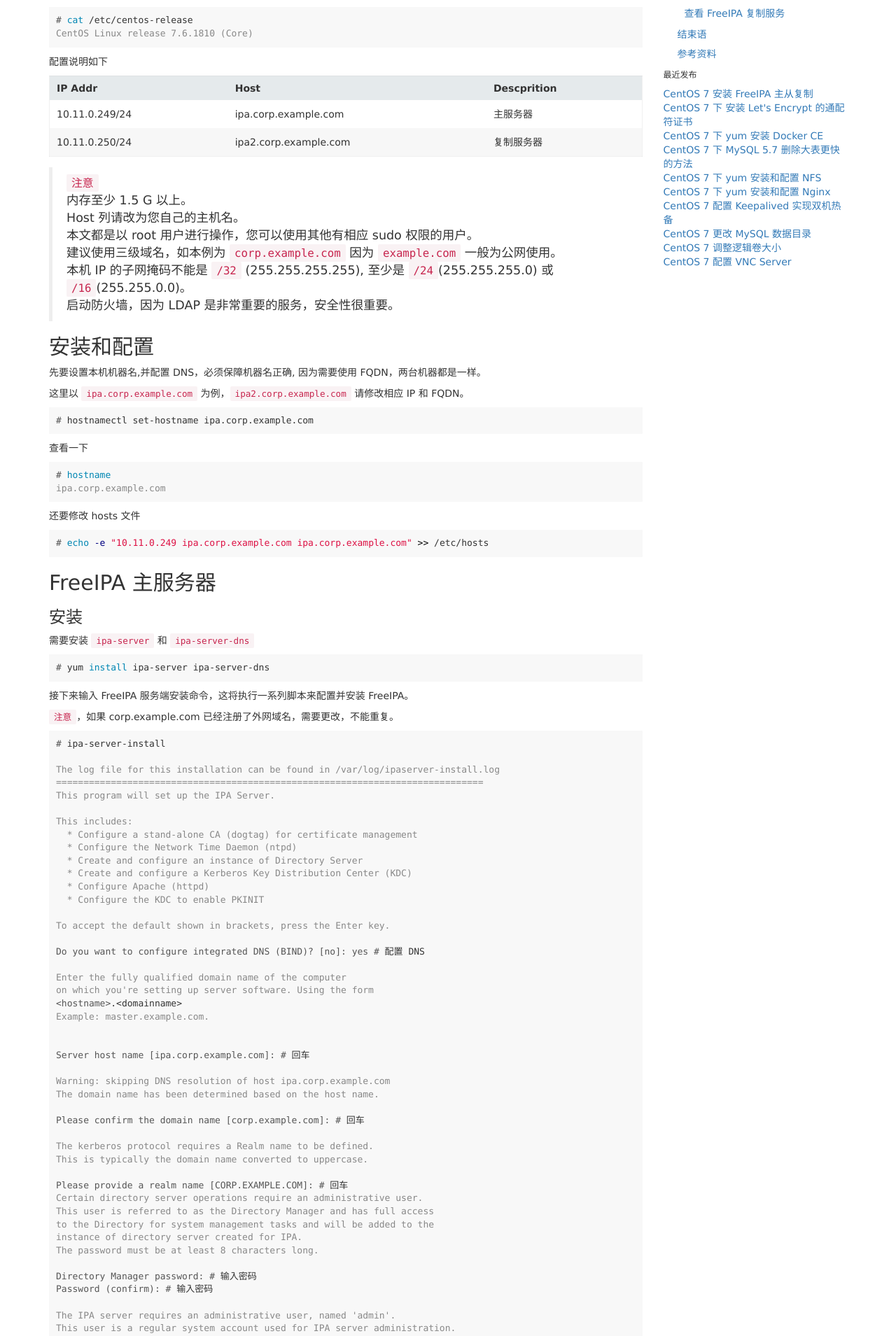
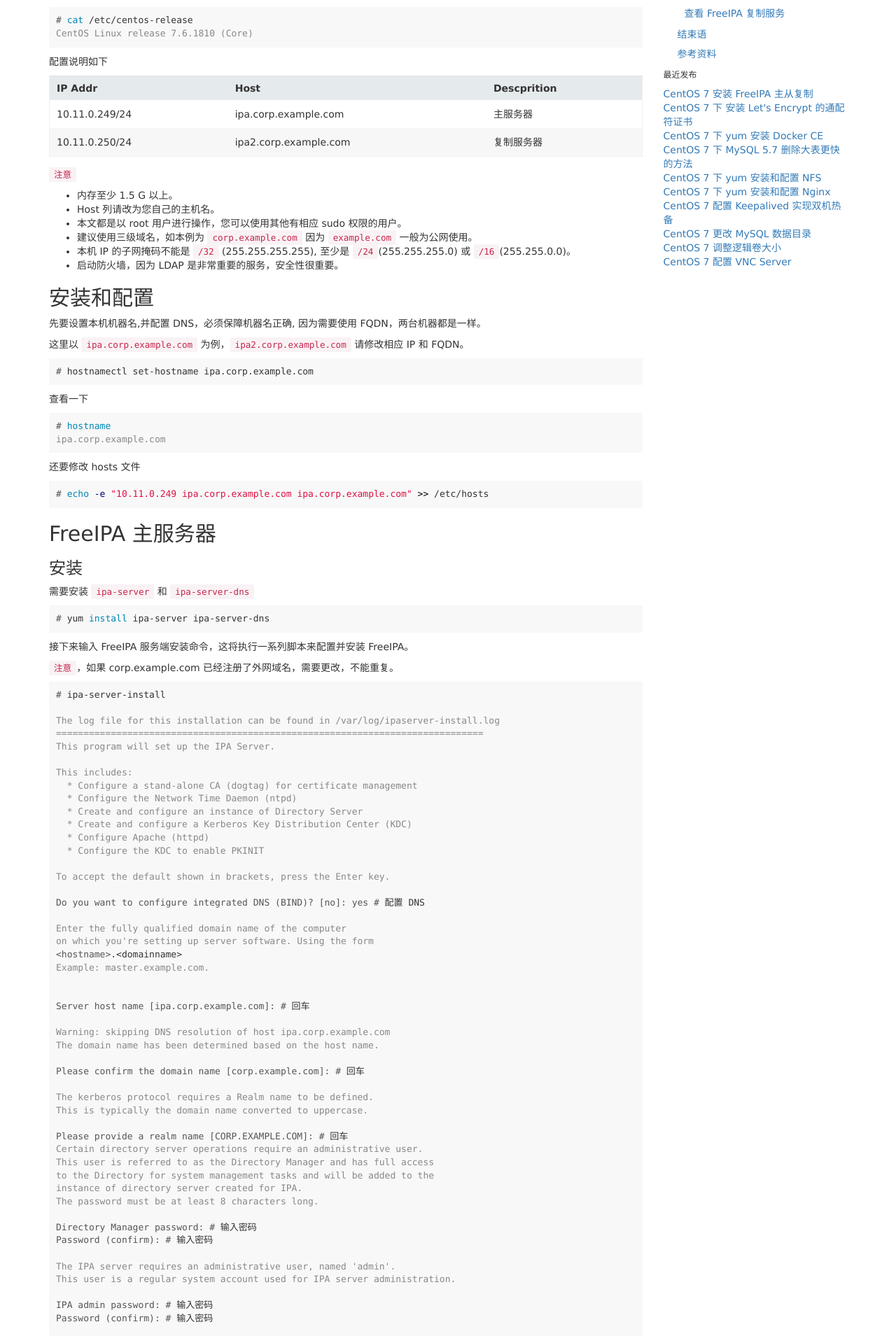
Before and after one commit to zhanming/zhanming.github.com, a Jekyll site: the page built from _posts/2019-04-29-install-freeipa-server-and-replica-on-centos-7.markdown, in a window 1280 px wide. Shown: the part 542-2451 px from the top of the page at 70% size. Built offline with Jekyll 4.4.1, drawn with Linux system fonts in a browser that asks for light colours; comment, search, counter and statistics services are not loaded.

Commit message:
change a style.

```diff
--- a/_posts/2019-04-29-install-freeipa-server-and-replica-on-centos-7.markdown
+++ b/_posts/2019-04-29-install-freeipa-server-and-replica-on-centos-7.markdown
@@ -35,13 +35,13 @@
 | 10.11.0.249/24 | ipa.corp.example.com  | 主服务器    |
 | 10.11.0.250/24 | ipa2.corp.example.com | 复制服务器  |
 
-> `注意`
-> 内存至少 1.5 G 以上。
-> Host 列请改为您自己的主机名。
-> 本文都是以 root 用户进行操作，您可以使用其他有相应 sudo 权限的用户。
-> 建议使用三级域名，如本例为 `corp.example.com` 因为 `example.com` 一般为公网使用。
-> 本机 IP 的子网掩码不能是 `/32` (255.255.255.255), 至少是 `/24`(255.255.255.0) 或 `/16`(255.255.0.0)。
-> 启动防火墙，因为 LDAP 是非常重要的服务，安全性很重要。
+`注意`
+- 内存至少 1.5 G 以上。
+- Host 列请改为您自己的主机名。
+- 本文都是以 root 用户进行操作，您可以使用其他有相应 sudo 权限的用户。
+- 建议使用三级域名，如本例为 `corp.example.com` 因为 `example.com` 一般为公网使用。
+- 本机 IP 的子网掩码不能是 `/32` (255.255.255.255), 至少是 `/24`(255.255.255.0) 或 `/16`(255.255.0.0)。
+- 启动防火墙，因为 LDAP 是非常重要的服务，安全性很重要。
 
 ## 安装和配置
 
```
